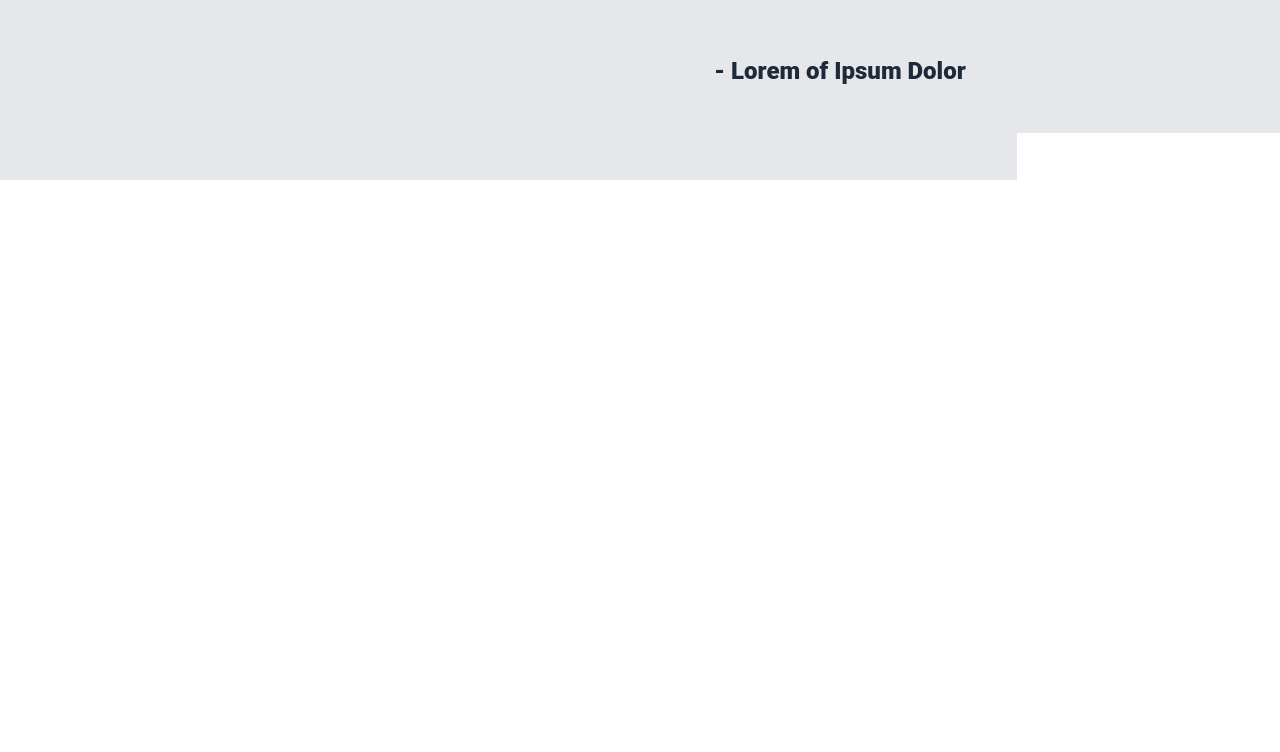
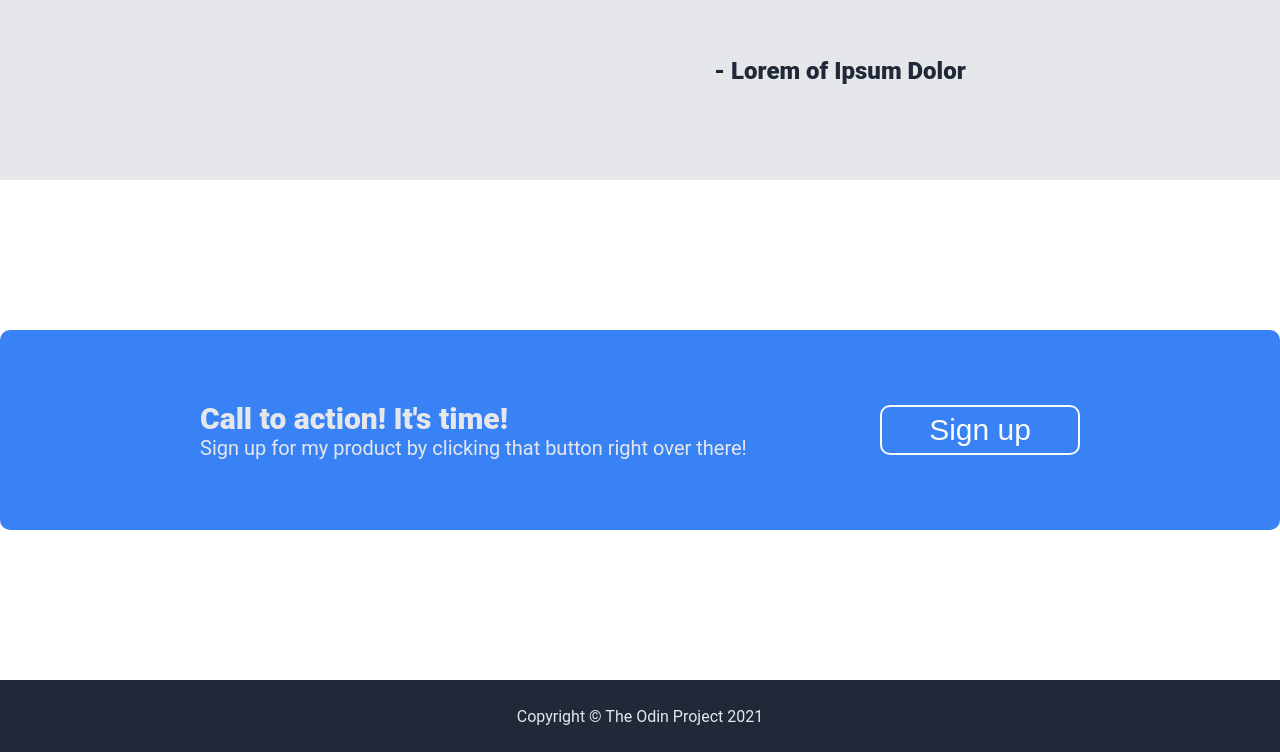
Before and after one commit to OWNN01/Landing_Page, a plain HTML site: page index.html in a window 1280 px wide. Shown: the part 1392-2144 px from the top of the page. Drawn offline with Linux system fonts and the light colour scheme.

Commit message:
Add the fourth content

```diff
--- a/index.html
+++ b/index.html
@@ -30,9 +30,9 @@
                 <p class="hero-two">This website has some subtext that goes here under the main title. It's a smaller
                     font
                     and the color is lower contrast</p>
-                <p class="sign-up">
+                <button class="sign-up">
                     Sign up
-                </p>
+                </button>
             </div>
             <div>
                 <img class="first-image" src="images/Funny_Cat.jpg">
@@ -71,7 +71,17 @@
             </p>
         </div>
         <div class="fourth-content">
-            Fourth
+            <div class="blue-rectangle">
+                <div class="call-to-action">
+                    <p class="call-to-action-one">Call to action! It's time!</p>
+                    <p class="call-to-action-two">Sign up for my product by clicking that button right over there!</p>
+                </div>
+                <div class="sign-up-button">
+                    <button class="sign-up-two">
+                        Sign up
+                    </button>
+                </div>
+            </div>
         </div>
     </div>
 
--- a/style.css
+++ b/style.css
@@ -94,10 +94,22 @@ ul {
 .sign-up {
     color: #F9FAF8;
     background-color: #3882F6;
-    width: 75px;
+    width: 100px;
     text-align: center;
     padding: 6px 16px;
     border-radius: 10px;
+}
+
+.sign-up-two {
+    width: 200px;
+    text-align: center;
+    padding: 6px 16px;
+    border-radius: 10px;
+    margin-right: 200px;
+    background-color: #3882F6;
+    border: 2px solid #F9FAF8;
+    color: #F9FAF8;
+    font-size: 30px;
 }
 
 .first-image {
@@ -159,3 +171,30 @@ ul {
     font-weight: 900;
     margin-left: 400px;
 }
+
+.blue-rectangle {
+    background-color: #3882F6;
+    width: 1500px;
+    height: 200px;
+    border-radius: 10px;
+    display: flex;
+    justify-content: space-between;
+    align-items: center;
+}
+
+.call-to-action {
+    margin-left: 200px;
+}
+
+.call-to-action-one {
+    color: #E5E7EB;
+    font-size: 30px;
+    font-weight: 900;
+    margin: 0px;
+}
+
+.call-to-action-two {
+    color: #E5E7EB;
+    font-size: 20px;
+    margin: 0px;
+}
```
